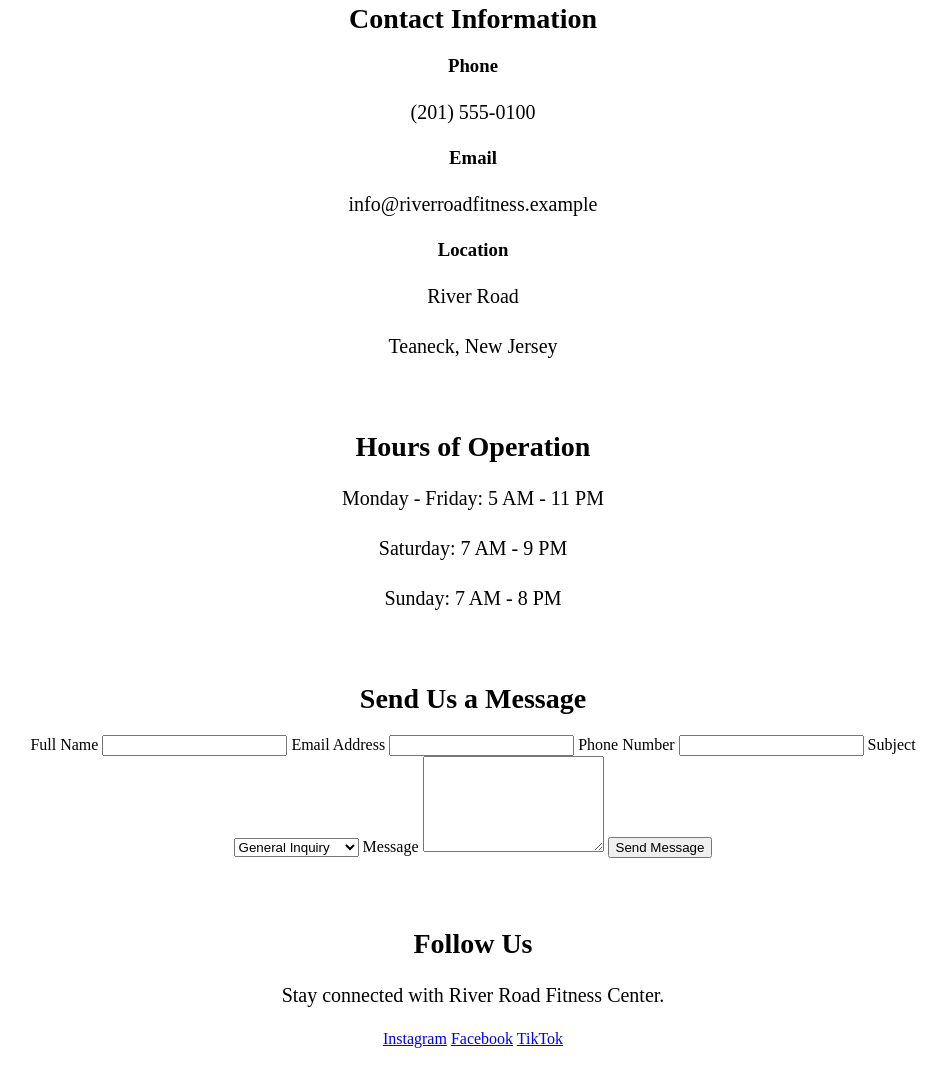
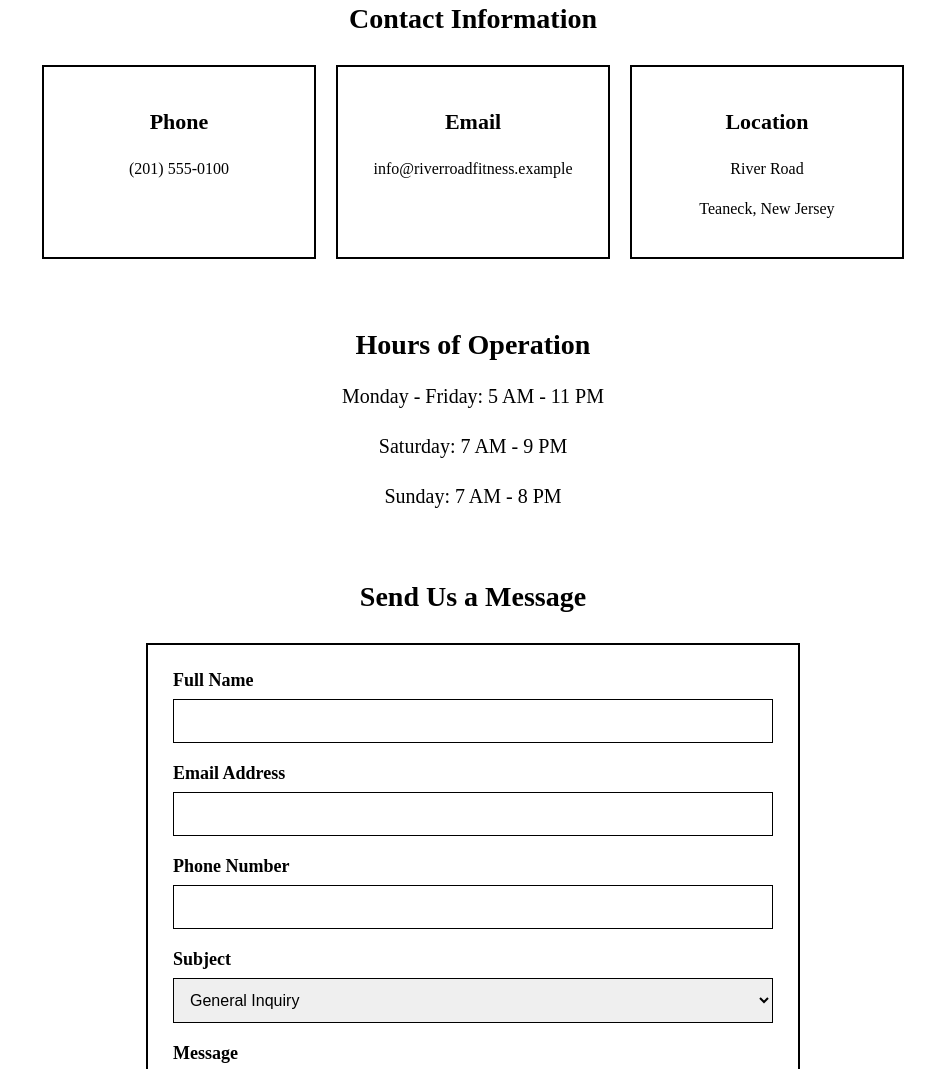
Before and after one commit to jpmtb/River-Road-Fitness, a plain HTML site: page contact.html in a window 1280 px wide. Shown: the part 282-1351 px from the top of the page, without its empty margins (167-1112 px from the left). Drawn offline with Linux system fonts and the light colour scheme.

Commit message:
Add contact page styles to style.css
Added styles for the contact page, including layout and form elements.

```diff
--- a/style.css
+++ b/style.css
@@ -228,3 +228,91 @@ h2 {
 .join-button:hover {
     background-color: gray;
 }
+
+/* Contact Page */
+
+.contact-info {
+    display: flex;
+    justify-content: center;
+    flex-wrap: wrap;
+    gap: 20px;
+    margin: 30px 0;
+}
+
+.contact-box {
+    border: 2px solid black;
+    padding: 20px;
+    width: 230px;
+    text-align: center;
+    overflow-wrap: anywhere;
+}
+
+.contact-box h3 {
+    font-size: 22px;
+}
+
+.contact-box p {
+    font-size: 16px;
+}
+
+.contact-form {
+    max-width: 600px;
+    margin: 30px auto;
+    padding: 25px;
+    border: 2px solid black;
+    text-align: left;
+}
+
+.contact-form label {
+    display: block;
+    font-size: 18px;
+    font-weight: bold;
+    margin-bottom: 8px;
+}
+
+.contact-form input,
+.contact-form select,
+.contact-form textarea {
+    width: 100%;
+    padding: 12px;
+    margin-bottom: 20px;
+    border: 1px solid black;
+    box-sizing: border-box;
+    font-size: 16px;
+}
+
+.contact-form textarea {
+    resize: vertical;
+}
+
+.contact-form button {
+    width: 100%;
+    background-color: black;
+    color: white;
+    padding: 15px;
+    border: none;
+    font-size: 16px;
+    cursor: pointer;
+}
+
+.contact-form button:hover {
+    background-color: gray;
+}
+
+.social-links {
+    display: flex;
+    justify-content: center;
+    flex-wrap: wrap;
+    gap: 20px;
+}
+
+.social-links a {
+    background-color: black;
+    color: white;
+    padding: 12px 25px;
+    text-decoration: none;
+}
+
+.social-links a:hover {
+    background-color: gray;
+}
```
